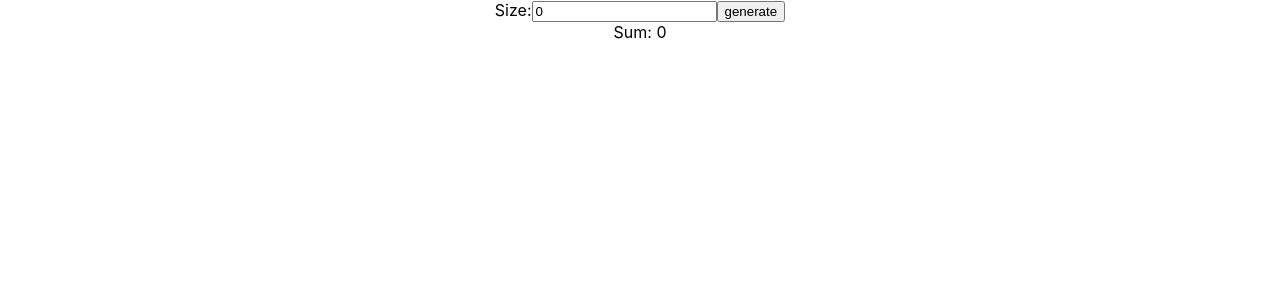
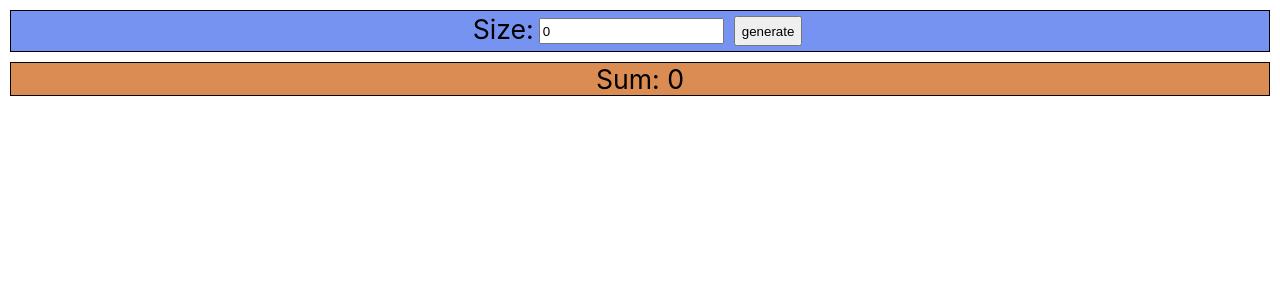
Before and after one commit to BennyYuen09/React-Counter, a React (Create React App) app: page / in a window 1280 px wide. Shown: the top 300 px of the page. Built offline with nearby package versions, Linux system fonts and the light colour scheme; the HTML template or start-up script is replaced by a standard one.

Commit message:
[React_counter][Benny] feat: add style sheet to the component

```diff
--- a/src/components/Counter.js
+++ b/src/components/Counter.js
@@ -1,6 +1,7 @@
 import React, { useState } from "react";
 import { useDispatch } from 'react-redux';
 import { increment, decrement } from '../slices/sumSlice'
+import '../styles/Counter.css';
 
 function Counter(props) {
     const [number, setNumber] = useState(0);
@@ -17,10 +18,10 @@ function Counter(props) {
     }
 
     return (
-        <div>
-            <button onClick={increase}>+</button>
+        <div className="Counter">
+            <button className="Counter-Button" onClick={increase}>+</button>
             <span>{number}</span>
-            <button onClick={decrease}>-</button>
+            <button className="Counter-Button" onClick={decrease}>-</button>
         </div>
     )
 }
--- a/src/components/CounterSizeGenerator.js
+++ b/src/components/CounterSizeGenerator.js
@@ -2,6 +2,7 @@ import React from "react";
 import { useState } from "react/cjs/react.development";
 import { useDispatch } from 'react-redux'
 import { setByAmount } from '../slices/sizeSlice'
+import '../styles/CounterSizeGenerator.css'
 
 function CounterSizeGenerator(props) {
     const [size, setSize] = useState(0);
@@ -20,9 +21,10 @@ function CounterSizeGenerator(props) {
     }
 
     return (
-        <div>
+        <div className="CounterSizeGenerator">
             <span>Size:</span>
             <input
+                className="CounterSizeGenerator-input"
                 min="0"
                 type="number"
                 value={size}
@@ -30,7 +32,7 @@ function CounterSizeGenerator(props) {
             >
 
             </input>
-            <button onClick={generateCounter}>generate</button>
+            <button className="CounterSizeGenerator-button" onClick={generateCounter}>generate</button>
         </div>
     );
 }
--- a/src/components/SumCounter.js
+++ b/src/components/SumCounter.js
@@ -1,11 +1,12 @@
 import React from "react";
 import { selectSum } from '../slices/sumSlice'
 import { useSelector } from 'react-redux'
+import '../styles/SumCounter.css';
 
 function SumCounter() {
     const sum = useSelector(selectSum);
     return (
-        <div>
+        <div className="SumCounter">
             <span>Sum: {sum}</span>
         </div>
     )
--- a/src/styles/Counter.css
+++ b/src/styles/Counter.css
@@ -0,0 +1,14 @@
+.Counter {
+    background-color: cyan;
+    border-style: solid;
+    border-width: 1px;
+    margin: 2px;
+    font-size: 20pt;
+}
+.Counter-Button {
+    font-size: 20pt;
+    padding: 10px;
+    margin: 5px;
+    border-style: solid;
+    border-width: 5px;
+}
--- /dev/null
+++ b/src/styles/CounterSizeGenerator.css
@@ -0,0 +1,19 @@
+.CounterSizeGenerator {
+    background-color:rgb(119, 147, 241);
+    border-style: solid;
+    border-width: 1px;
+    font-size: 20pt;
+    margin: 10px;
+}
+
+.CounterSizeGenerator-input {
+    height: 20px;
+    vertical-align: 3px;
+    margin: 5px;
+}
+
+.CounterSizeGenerator-button {
+    height: 30px;
+    vertical-align: 3px;
+    margin: 5px;
+}
--- /dev/null
+++ b/src/styles/SumCounter.css
@@ -0,0 +1,7 @@
+.SumCounter {
+    background-color:rgb(219, 140, 83);
+    border-style: solid;
+    border-width: 1px;
+    font-size: 20pt;
+    margin: 10px;
+}
```
